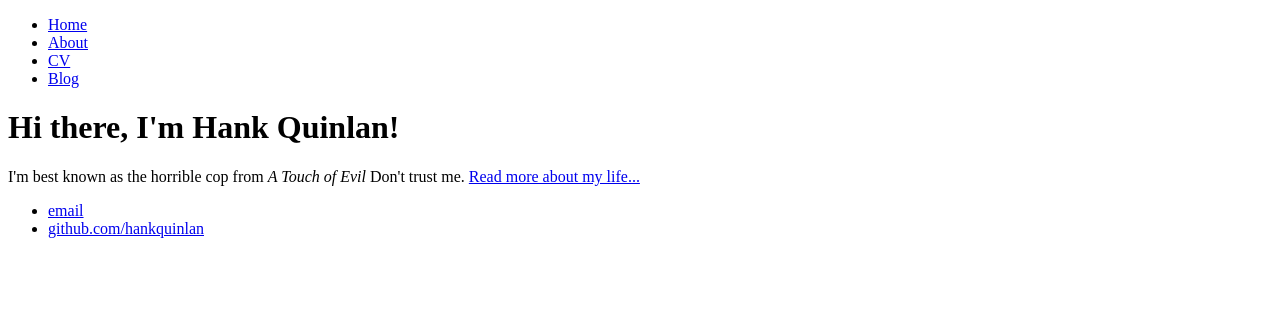
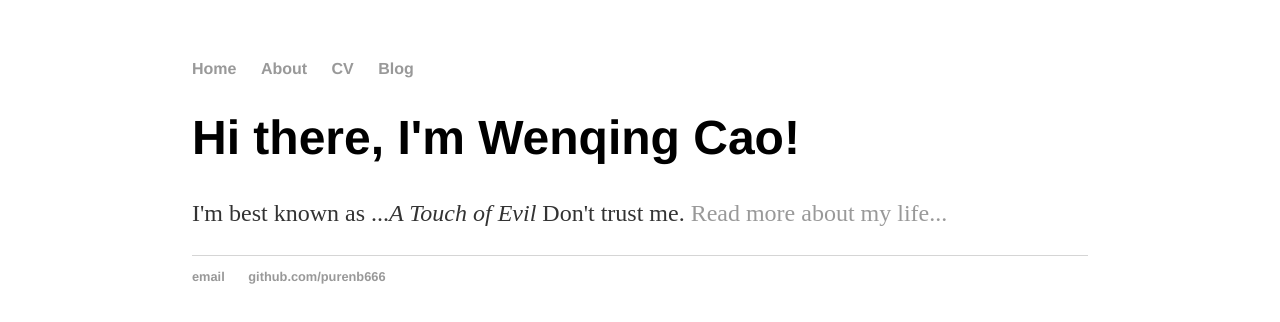
Before and after one commit to purenb666/caowenqi.github.io, a plain HTML site: page index.html in a window 1280 px wide. Drawn offline with Linux system fonts and the light colour scheme; files that its build step writes are made by us from their sources.

Commit message:
Update index.html

```diff
--- a/index.html
+++ b/index.html
@@ -1,7 +1,8 @@
 <!DOCTYPE html>
 <html>
 	<head>
-		<title>Hank Quinlan, Horrible Cop</title>
+		<title>Wenqing Cao</title>
+		<link rel="stylesheet" type="text/css" href="/css/main.css">
 	</head>
 	<body>
 		<nav>
@@ -14,14 +15,14 @@
 		</nav>
 		<div class="container">
     		<div class="blurb">
-        		<h1>Hi there, I'm Hank Quinlan!</h1>
-				<p>I'm best known as the horrible cop from <em>A Touch of Evil</em> Don't trust me. <a href="/about">Read more about my life...</a></p>
+        		<h1>Hi there, I'm Wenqing Cao!</h1>
+				<p>I'm best known as ...<em>A Touch of Evil</em> Don't trust me. <a href="/about">Read more about my life...</a></p>
     		</div><!-- /.blurb -->
 		</div><!-- /.container -->
 		<footer>
     		<ul>
-        		<li><a href="mailto:hankquinlanhub@gmail.com">email</a></li>
-        		<li><a href="https://github.com/hankquinlan">github.com/hankquinlan</a></li>
+        		<li><a href="mailto:Amanda98314@gmail.com">email</a></li>
+        		<li><a href="https://github.com/purenb666">github.com/purenb666</a></li>
 			</ul>
 		</footer>
 	</body>
```
